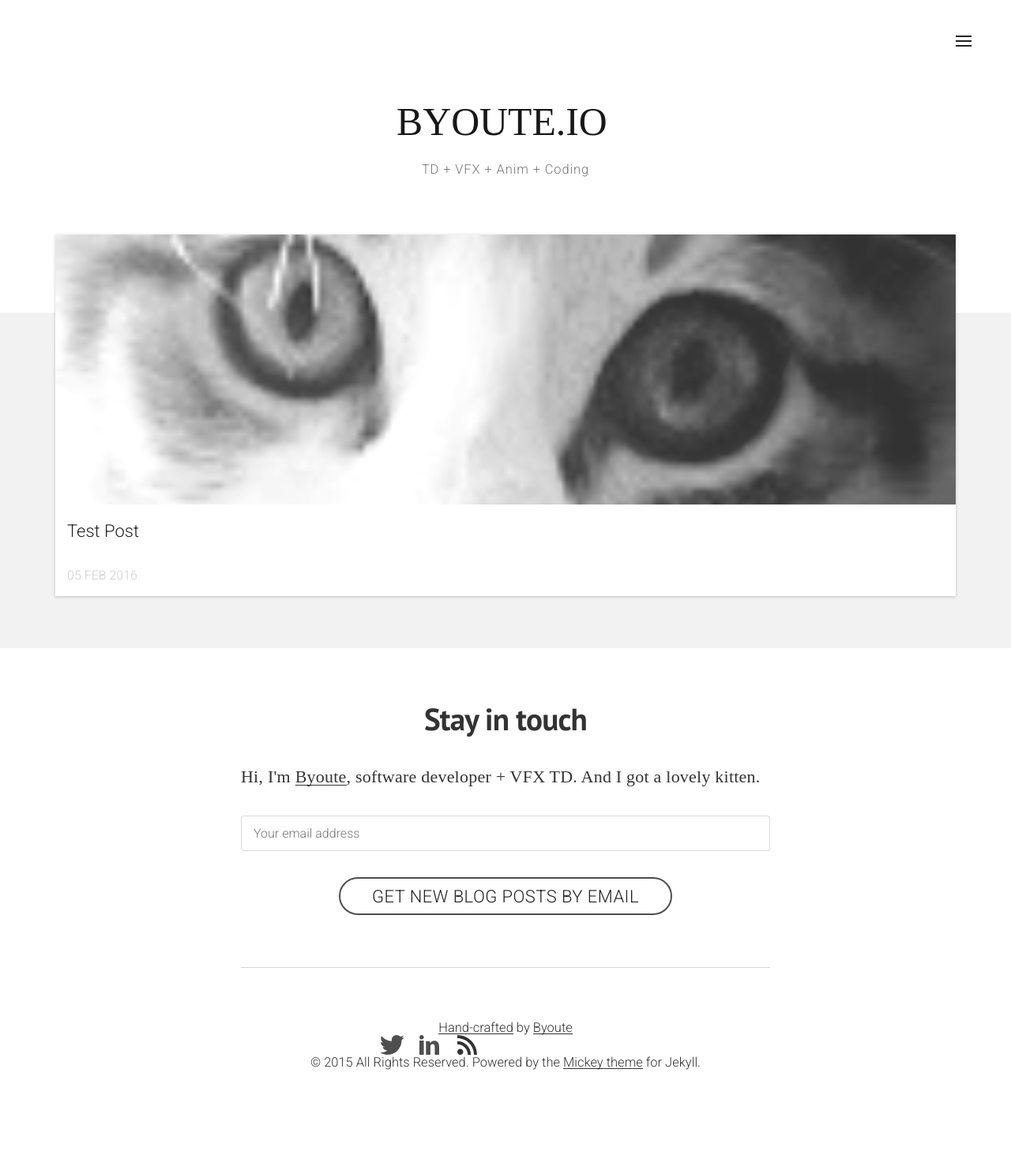
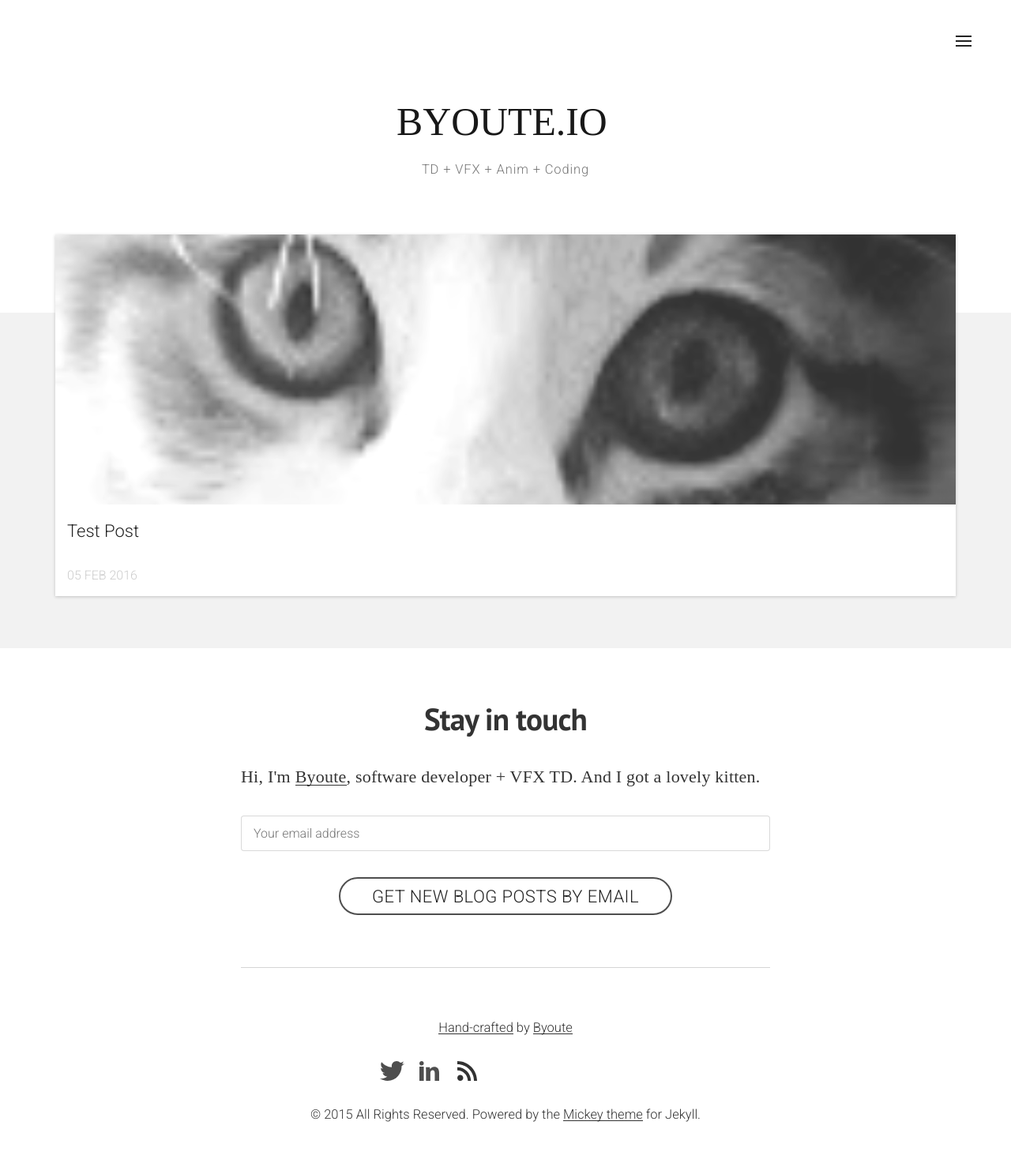
Before and after one commit to By0ute/by0ute.github.io, a Jekyll site: the page built from index.html, in a window 1280 px wide. Shown: the whole page at 79% size. Built offline with Jekyll 4.4.1, drawn with Linux system fonts in a browser that asks for light colours; nearby versions of some CDN libraries; some web fonts are replaced; before the commit the page ends 1421 px from its top, so only the background shows below that.

Commit message:
posts layout without subscribe

```diff
--- a/_layouts/post.html
+++ b/_layouts/post.html
@@ -55,7 +55,6 @@
     <hr/>
     <div class="container container--content">
       <div class="content-body">
-        {% include subscribe.html %}
         {% include comments.html %}
       </div>
     </div>
--- a/_scss/_content.scss
+++ b/_scss/_content.scss
@@ -235,7 +235,7 @@
 .socialAccountList {
   @include clearfix();
   list-style: none;
-  margin: auto;
+  margin: $leading auto;
   padding-left: 0;
   width: 50%;
 }
--- a/about/index.html
+++ b/about/index.html
@@ -53,5 +53,5 @@
   </section>
 </article>
 <hr/>
-{% include subscribe.html %}
+<!-- {% include subscribe.html %} -->
 {% include footer.html %}
--- a/assets/css/main.css
+++ b/assets/css/main.css
@@ -2103,7 +2103,7 @@
 
 .socialAccountList {
   list-style: none;
-  margin: auto;
+  margin: 1.5rem auto;
   padding-left: 0;
   width: 50%;
 }
```
